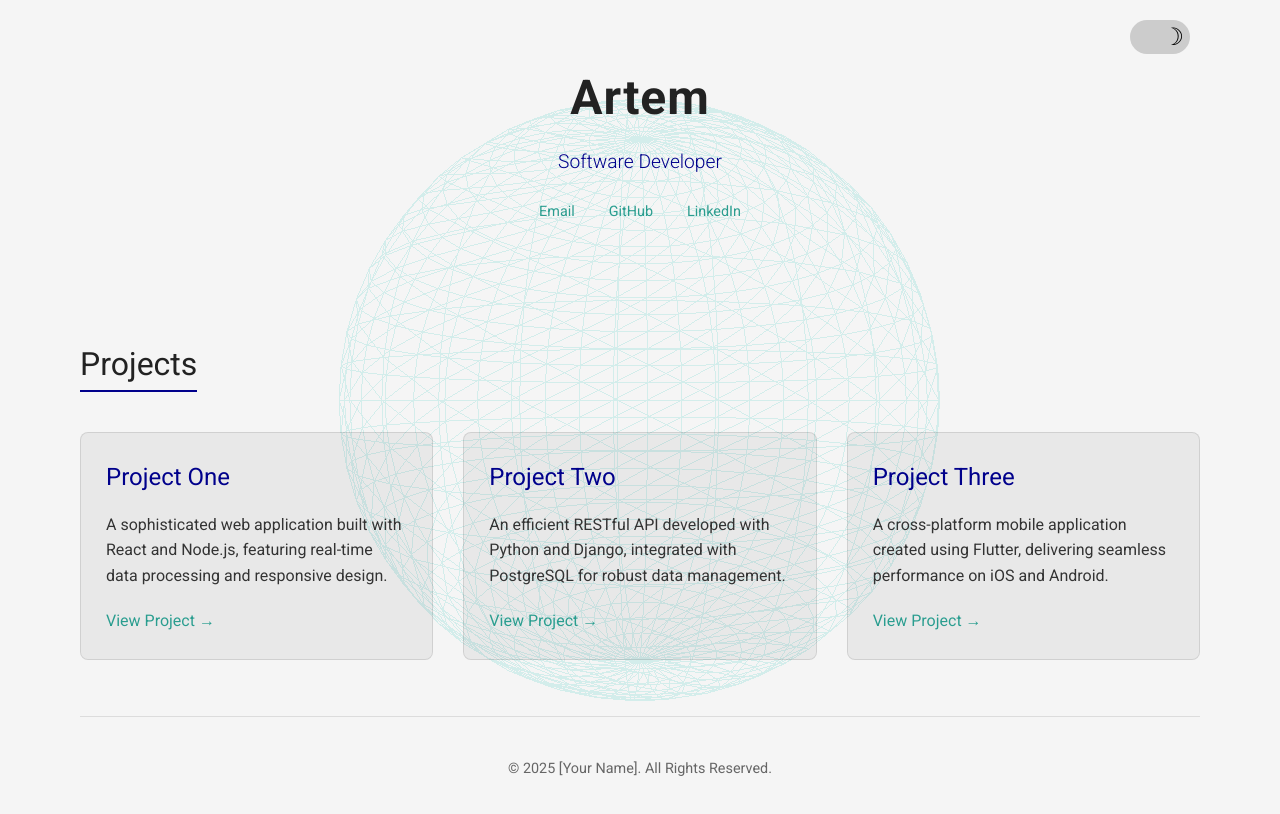
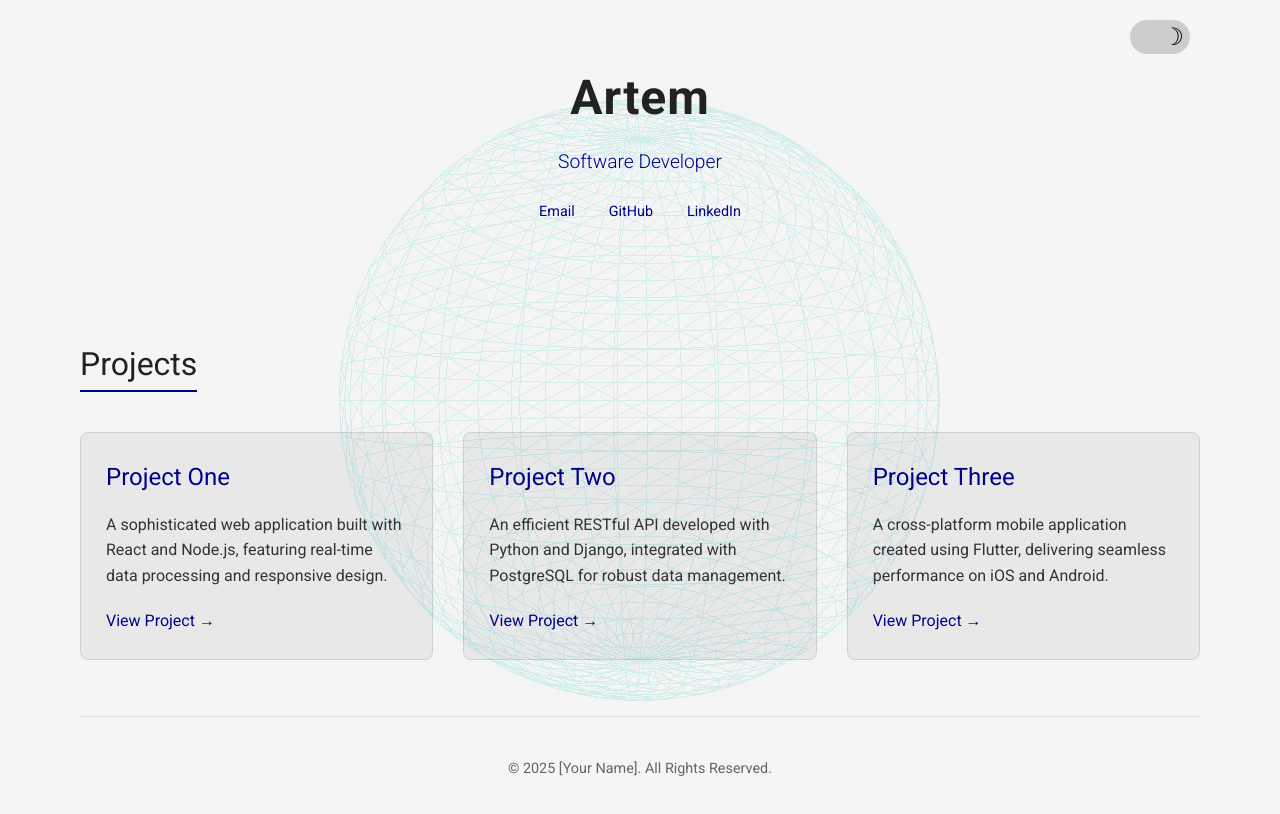
Before and after one commit to ArtaraX/globe-portfolio, a plain HTML site: page index.html in a window 1280 px wide. Drawn offline with nearby package versions, Linux system fonts and the light colour scheme; animation ran at ten frames a second.

Commit message:
changed project link color

```diff
--- a/styles.css
+++ b/styles.css
@@ -146,7 +146,7 @@ h1 {
 }
 
 .contact-links a {
-    color: var(--link-color);
+    color: var(--accent-color);
     text-decoration: none;
     margin: 0 15px;
     font-size: 0.9rem;
@@ -204,7 +204,7 @@ h2 {
 }
 
 .project-card a {
-    color: var(--link-color);
+    color: var(--accent-color);
     text-decoration: none;
     font-weight: 400;
     transition: color 0.3s;
```
